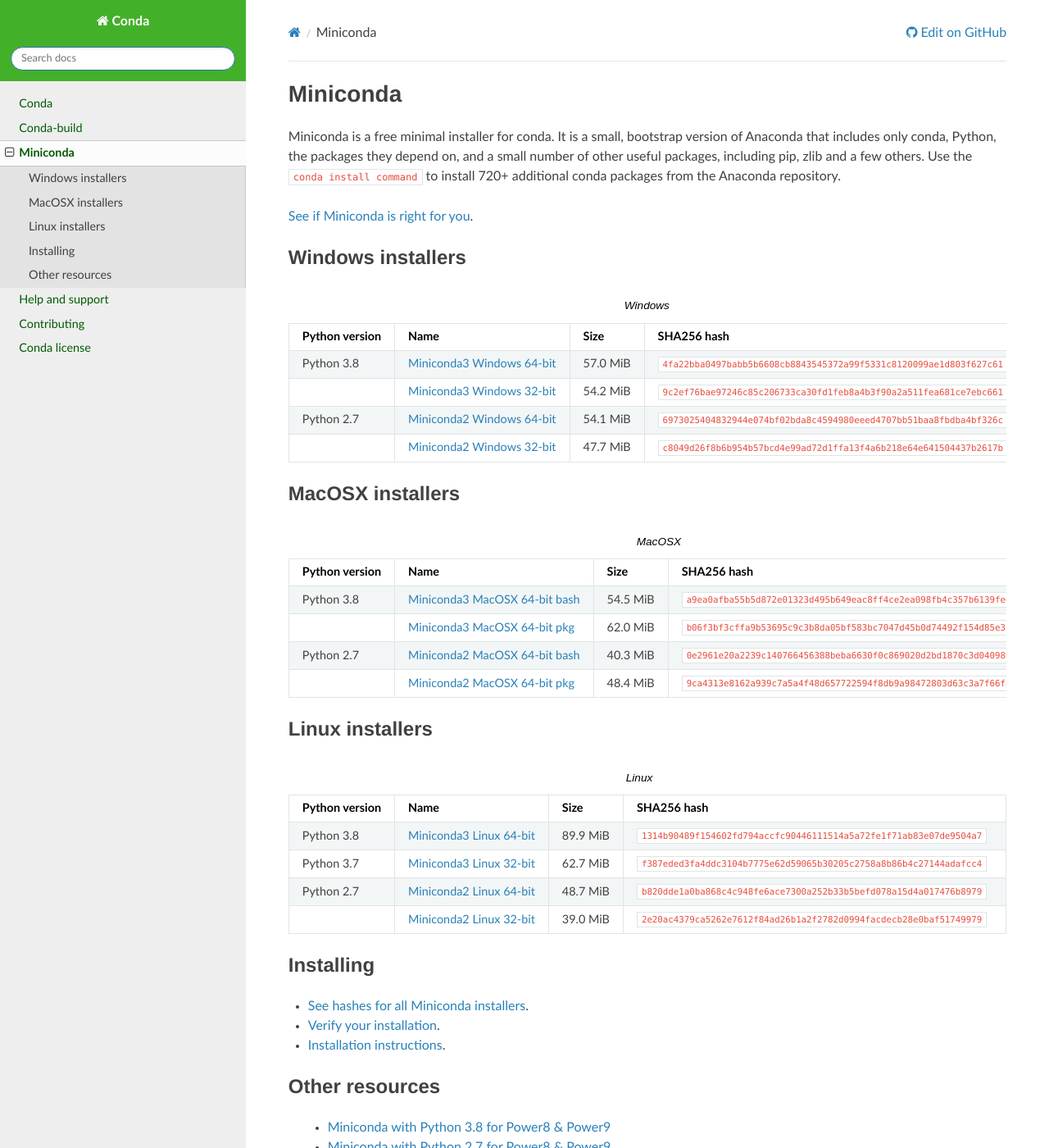
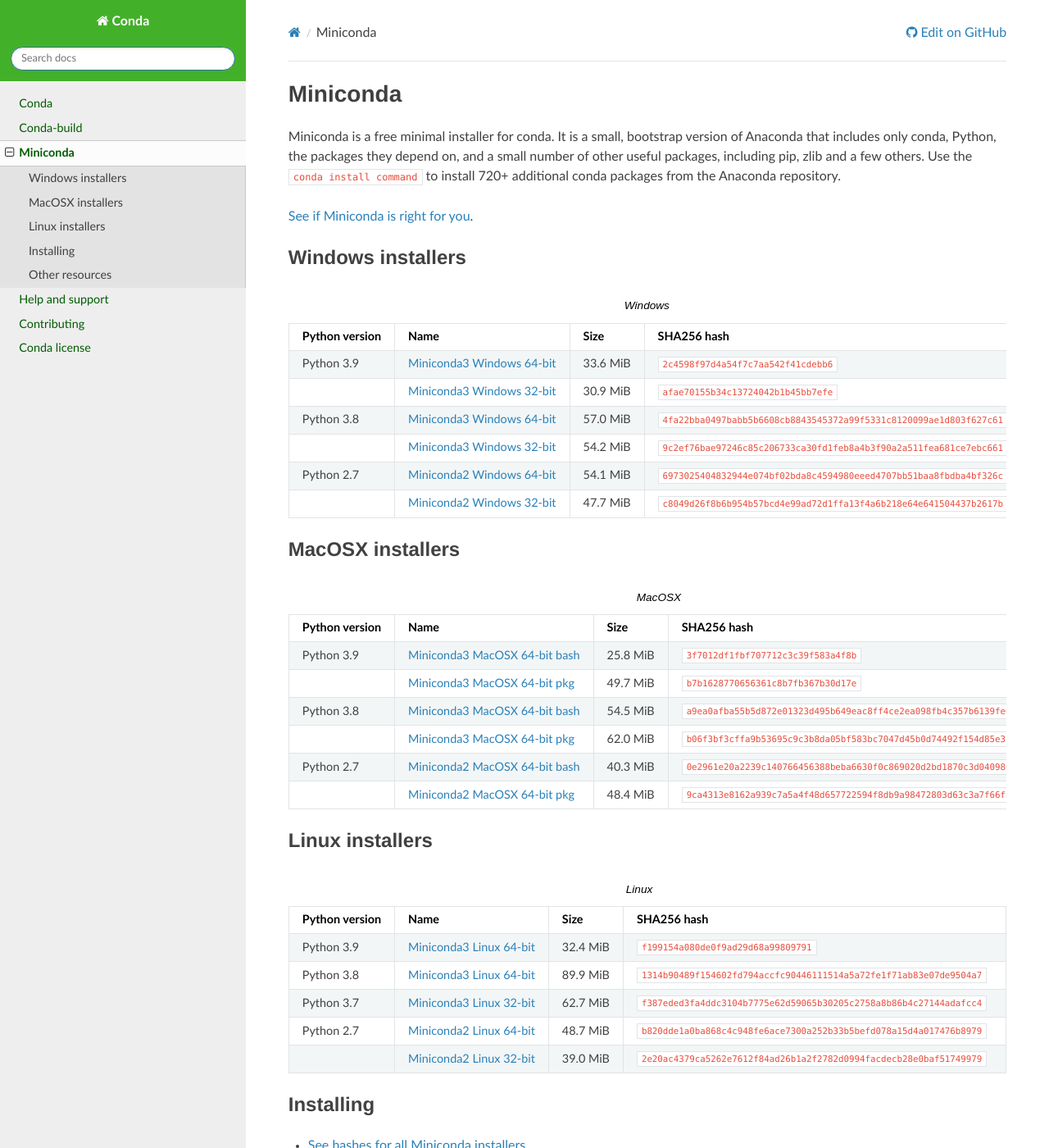
Before and after one commit to conda/conda-docs, a Sphinx documentation site: the page built from docs/source/miniconda.rst, in a window 1280 px wide and 1400 px high. Shown: the whole window at 82% size. Built offline with Sphinx 7.4.7 and the Read the Docs theme 2.0.0, drawn with Linux system fonts in a browser that asks for light colours.

Commit message:
Update miniconda.rst
Update to Miniconda documentation for Python 3.9

```diff
--- a/docs/source/miniconda.rst
+++ b/docs/source/miniconda.rst
@@ -21,6 +21,8 @@
    :header: Python version,Name,Size,SHA256 hash
    :widths: 5, 10, 5, 80
 
+   Python 3.9,`Miniconda3 Windows 64-bit <https://repo.anaconda.com/miniconda/Miniconda-3.9.1-Windows-x86_64.exe>`_,33.6 MiB,``2c4598f97d4a54f7c7aa542f41cdebb6``
+   ,`Miniconda3 Windows 32-bit <https://repo.anaconda.com/miniconda/Miniconda-3.9.1-Windows-x86.exe>`_,30.9 MiB,``afae70155b34c13724042b1b45bb7efe``
    Python 3.8,`Miniconda3 Windows 64-bit <https://repo.anaconda.com/miniconda/Miniconda3-latest-Windows-x86_64.exe>`_,57.0 MiB,``4fa22bba0497babb5b6608cb8843545372a99f5331c8120099ae1d803f627c61``
    ,`Miniconda3 Windows 32-bit <https://repo.anaconda.com/miniconda/Miniconda3-latest-Windows-x86.exe>`_,54.2 MiB,``9c2ef76bae97246c85c206733ca30fd1feb8a4b3f90a2a511fea681ce7ebc661``
    Python 2.7,`Miniconda2 Windows 64-bit <https://repo.anaconda.com/miniconda/Miniconda2-latest-Windows-x86_64.exe>`_,54.1 MiB,``6973025404832944e074bf02bda8c4594980eeed4707bb51baa8fbdba4bf326c``
@@ -34,6 +36,8 @@
    :header: Python version,Name,Size,SHA256 hash
    :widths: 5, 10, 5, 80
 
+   Python 3.9,`Miniconda3 MacOSX 64-bit bash <https://repo.anaconda.com/miniconda/Miniconda3-3.9.1-MacOSX-x86_64.sh>`_,25.8 MiB,``3f7012df1fbf707712c3c39f583a4f8b``
+   ,`Miniconda3 MacOSX 64-bit pkg <https://repo.anaconda.com/miniconda/Miniconda3-py39_4.9.2-MacOSX-x86_64.pkg>`_,49.7 MiB,``b7b1628770656361c8b7fb367b30d17e``
    Python 3.8,`Miniconda3 MacOSX 64-bit bash <https://repo.anaconda.com/miniconda/Miniconda3-latest-MacOSX-x86_64.sh>`_,54.5 MiB,``a9ea0afba55b5d872e01323d495b649eac8ff4ce2ea098fb4c357b6139fe6478``
    ,`Miniconda3 MacOSX 64-bit pkg <https://repo.anaconda.com/miniconda/Miniconda3-latest-MacOSX-x86_64.pkg>`_,62.0 MiB,``b06f3bf3cffa9b53695c9c3b8da05bf583bc7047d45b0d74492f154d85e317fa``
    Python 2.7,`Miniconda2 MacOSX 64-bit bash <https://repo.anaconda.com/miniconda/Miniconda2-latest-MacOSX-x86_64.sh>`_,40.3 MiB,``0e2961e20a2239c140766456388beba6630f0c869020d2bd1870c3d040980b45``
@@ -46,6 +50,7 @@
    :header: Python version,Name,Size,SHA256 hash
    :widths: 5, 10, 5, 80
 
+   Python 3.9,`Miniconda3 Linux 64-bit <https://repo.anaconda.com/miniconda/Miniconda3-3.9.1-Linux-x86_64.sh>`_,32.4 MiB,``f199154a080de0f9ad29d68a99809791``
    Python 3.8,`Miniconda3 Linux 64-bit <https://repo.anaconda.com/miniconda/Miniconda3-latest-Linux-x86_64.sh>`_,89.9 MiB,``1314b90489f154602fd794accfc90446111514a5a72fe1f71ab83e07de9504a7``
    Python 3.7,`Miniconda3 Linux 32-bit <https://repo.anaconda.com/miniconda/Miniconda3-latest-Linux-x86.sh>`_,62.7 MiB,``f387eded3fa4ddc3104b7775e62d59065b30205c2758a8b86b4c27144adafcc4``
    Python 2.7,`Miniconda2 Linux 64-bit <https://repo.anaconda.com/miniconda/Miniconda2-latest-Linux-x86_64.sh>`_,48.7 MiB,``b820dde1a0ba868c4c948fe6ace7300a252b33b5befd078a15d4a017476b8979``
```
